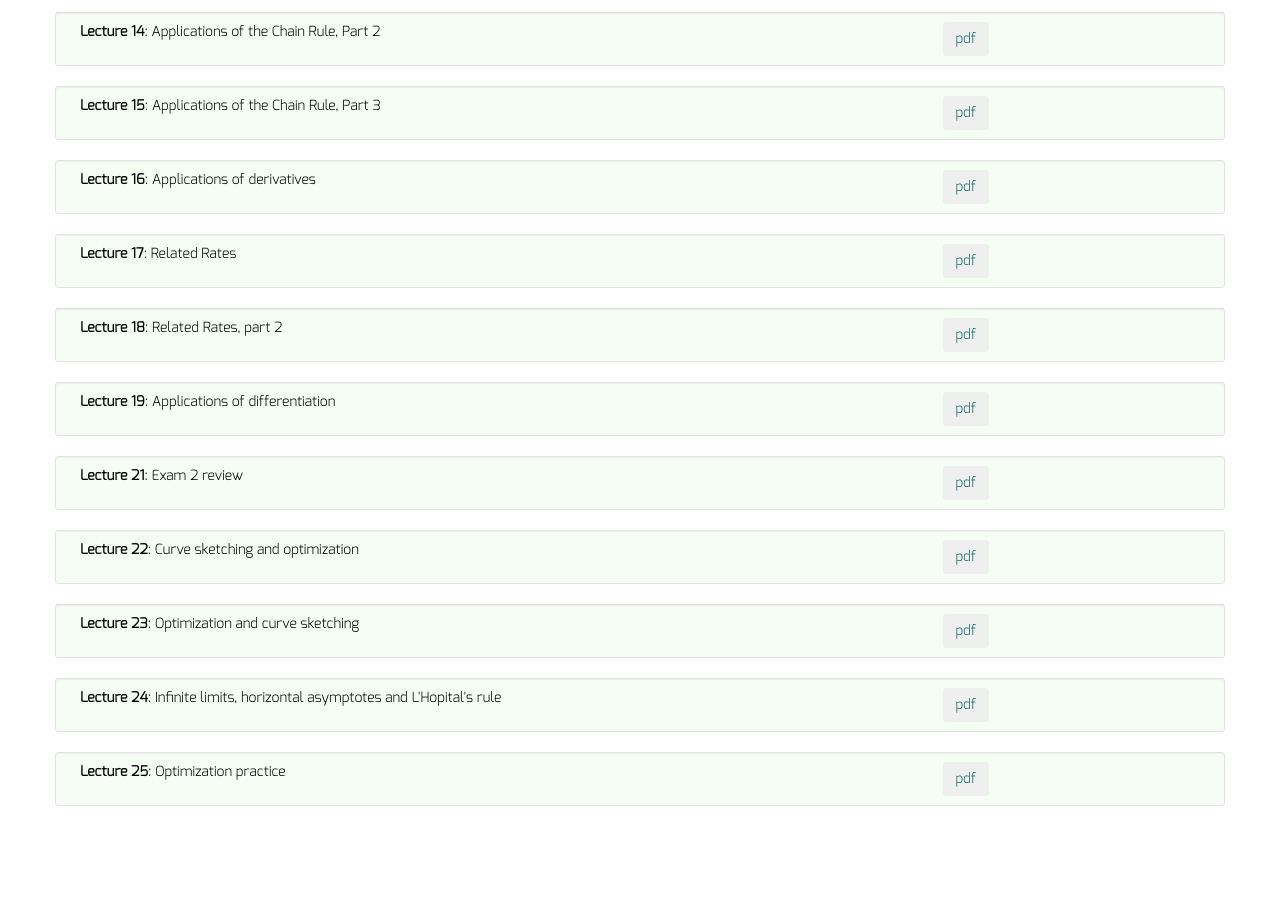
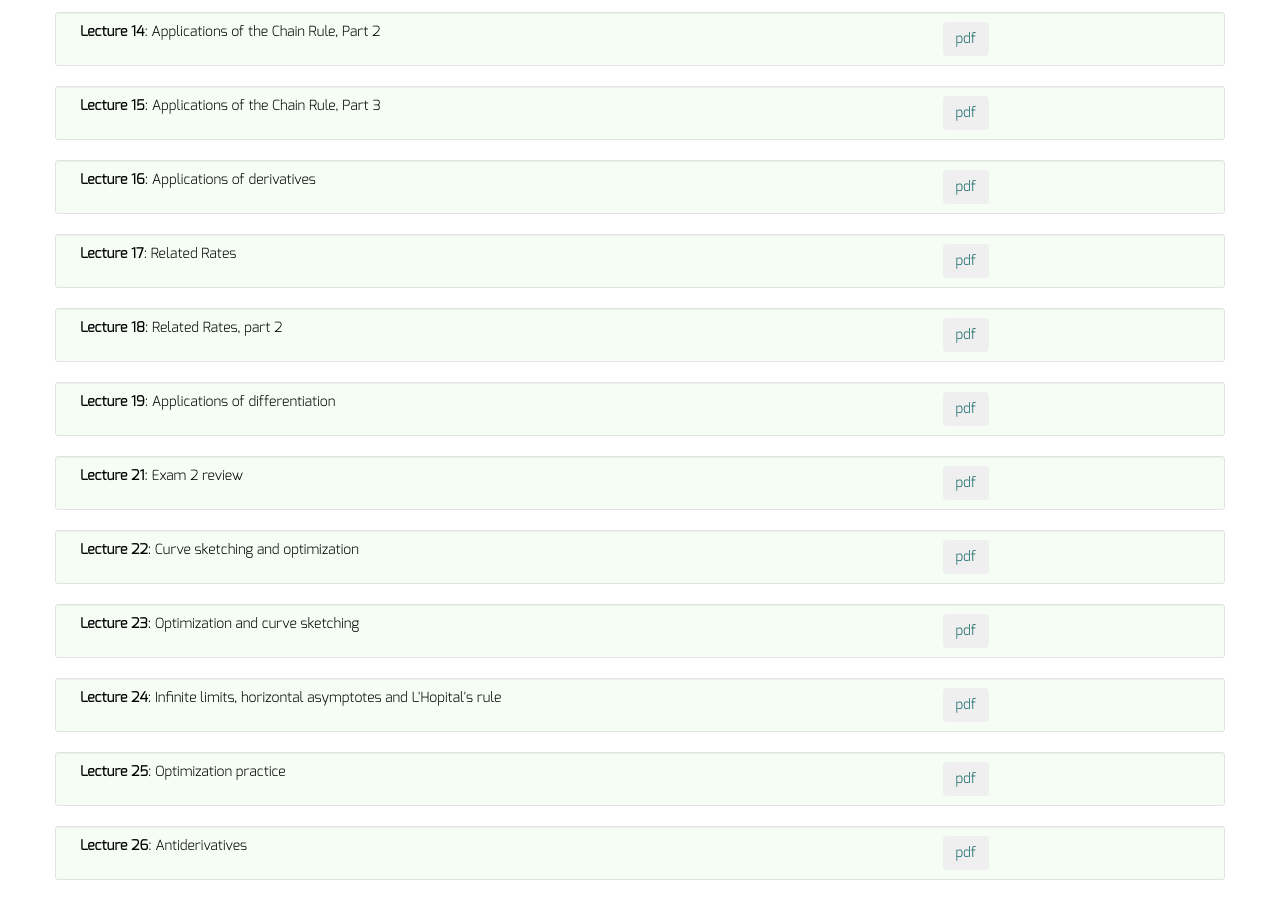
Before and after one commit to dkrashen/calc1, a Jekyll site: the page built from lectures/index.html, in a window 1280 px wide and 900 px high, scrolled down 1232 px. Built offline with Jekyll 4.4.1, drawn with Linux system fonts in a browser that asks for light colours; before the commit the page ends 2058 px from its top, so only the background shows below that.

Commit message:
add lecture 26

```diff
--- a/_data/lectures.yml
+++ b/_data/lectures.yml
@@ -70,3 +70,6 @@
 - title: "Lecture 25"
   filename: "lecture25.pdf"
   description: "Optimization practice"
+- title: "Lecture 26"
+  filename: "lecture26.pdf"
+  description: "Antiderivatives"
```
Also changed, not shown: 1 other file.
